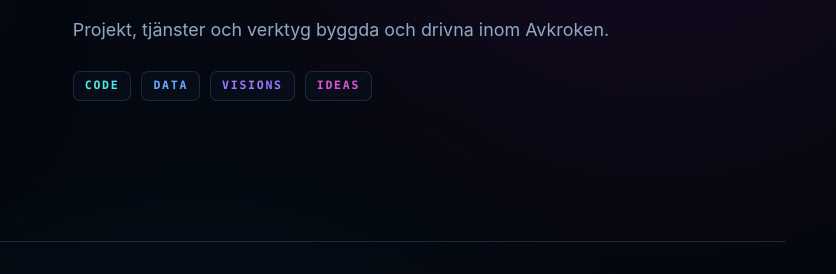
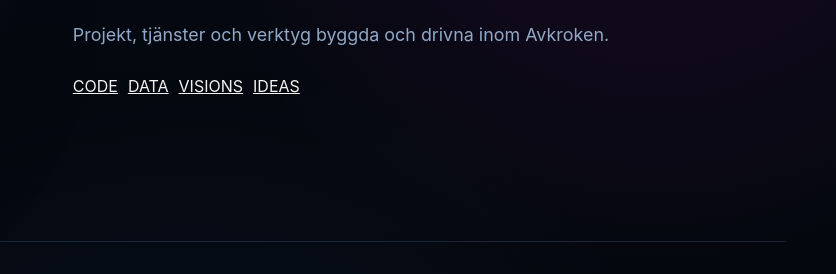
Before and after one commit to Avkroken/.github, a website: page portal/public/index.html in a window 1280 px wide. Shown: the part 366-640 px from the top of the page, 444-1280 px from the left. Drawn offline with Linux system fonts and the light colour scheme; no server answers.

Commit message:
Gör manifestot klickbart som projektfilter

```diff
--- a/portal/public/index.html
+++ b/portal/public/index.html
@@ -24,9 +24,12 @@
         <div class="eyebrow">CODE · DATA · VISIONS · IDEAS</div>
         <h1>AVKROKEN</h1>
         <p>Projekt, tjänster och verktyg byggda och drivna inom Avkroken.</p>
-        <div class="manifesto" aria-label="AVKROKEN">
-          <span>CODE</span><span>DATA</span><span>VISIONS</span><span>IDEAS</span>
-        </div>
+        <nav class="manifesto" aria-label="Filtrera projekt">
+          <a href="#code" data-focus="code" aria-pressed="false">CODE</a>
+          <a href="#data" data-focus="data" aria-pressed="false">DATA</a>
+          <a href="#visions" data-focus="visions" aria-pressed="false">VISIONS</a>
+          <a href="#ideas" data-focus="ideas" aria-pressed="false">IDEAS</a>
+        </nav>
       </div>
     </section>
 
```
